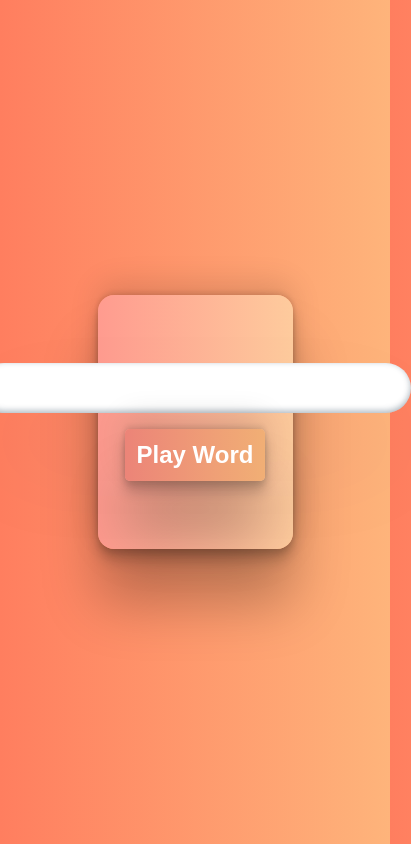
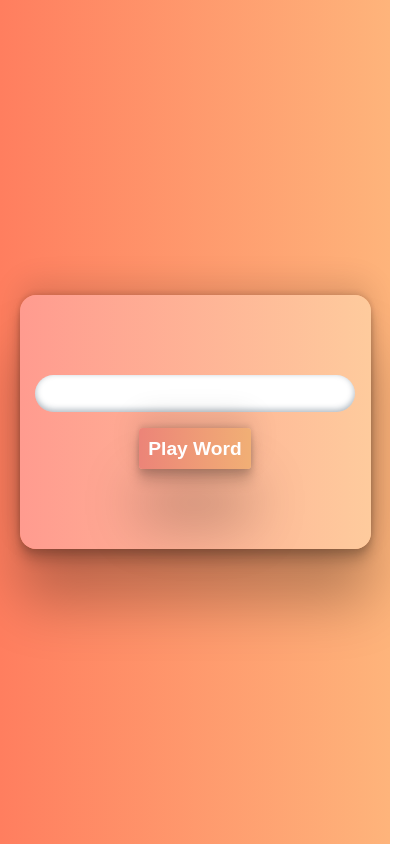
Before and after one commit to MeDVSSS13/Play-the-Word-and-get-definition, a plain HTML site: page index.html in a window 390 px wide. Shown: the whole page, 411 px wide, since content can reach past the window. Drawn offline with Linux system fonts and the light colour scheme.

Commit message:
Add Mobile version

```diff
--- a/styles.css
+++ b/styles.css
@@ -57,3 +57,18 @@
     color: rgb(105, 98, 98);
     font-style: italic;
 }
+
+@media only screen and (max-width: 600px) {
+    .dictionary {
+        width: 90%;
+        max-width: none;
+    }
+
+    input {
+        font-size: 1.5em;
+    }
+
+    button {
+        font-size: 1.2em;
+    }
+}
```
